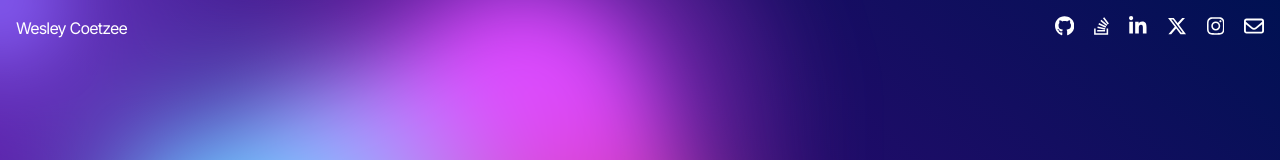
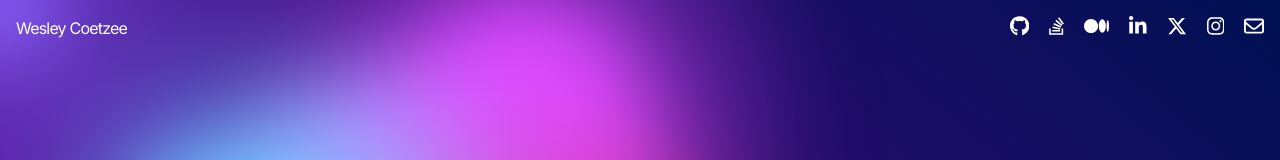
Before and after one commit to wezzcoetzee/wezzcoetzee, a Next.js app: page / in a window 1280 px wide. Shown: the top 160 px of the page. Built offline with nearby package versions, Linux system fonts and the light colour scheme.

Commit message:
feat: Add Medium link

```diff
--- a/src/components/Header.tsx
+++ b/src/components/Header.tsx
@@ -41,6 +41,24 @@ export default function Header() {
       ),
       link: "https://stackoverflow.com/users/5658060/wesley-coetzee",
       name: "stackoverflow",
+      target: "_blank",
+    },
+    {
+      icon: (
+        <svg
+          xmlns="http://www.w3.org/2000/svg"
+          height="20"
+          width="25"
+          viewBox="0 0 640 512"
+        >
+          <path
+            fill="white"
+            d="M180.5 74.3C80.8 74.3 0 155.6 0 256S80.8 437.7 180.5 437.7 361 356.4 361 256 280.2 74.3 180.5 74.3zm288.3 10.6c-49.8 0-90.2 76.6-90.2 171.1s40.4 171.1 90.3 171.1 90.3-76.6 90.3-171.1H559C559 161.5 518.6 84.9 468.8 84.9zm139.5 17.8c-17.5 0-31.7 68.6-31.7 153.3s14.2 153.3 31.7 153.3S640 340.6 640 256C640 171.4 625.8 102.7 608.3 102.7z"
+          />
+        </svg>
+      ),
+      link: "https://medium.com/@wezzcoetzee",
+      name: "medium",
       target: "_blank",
     },
     {
```
